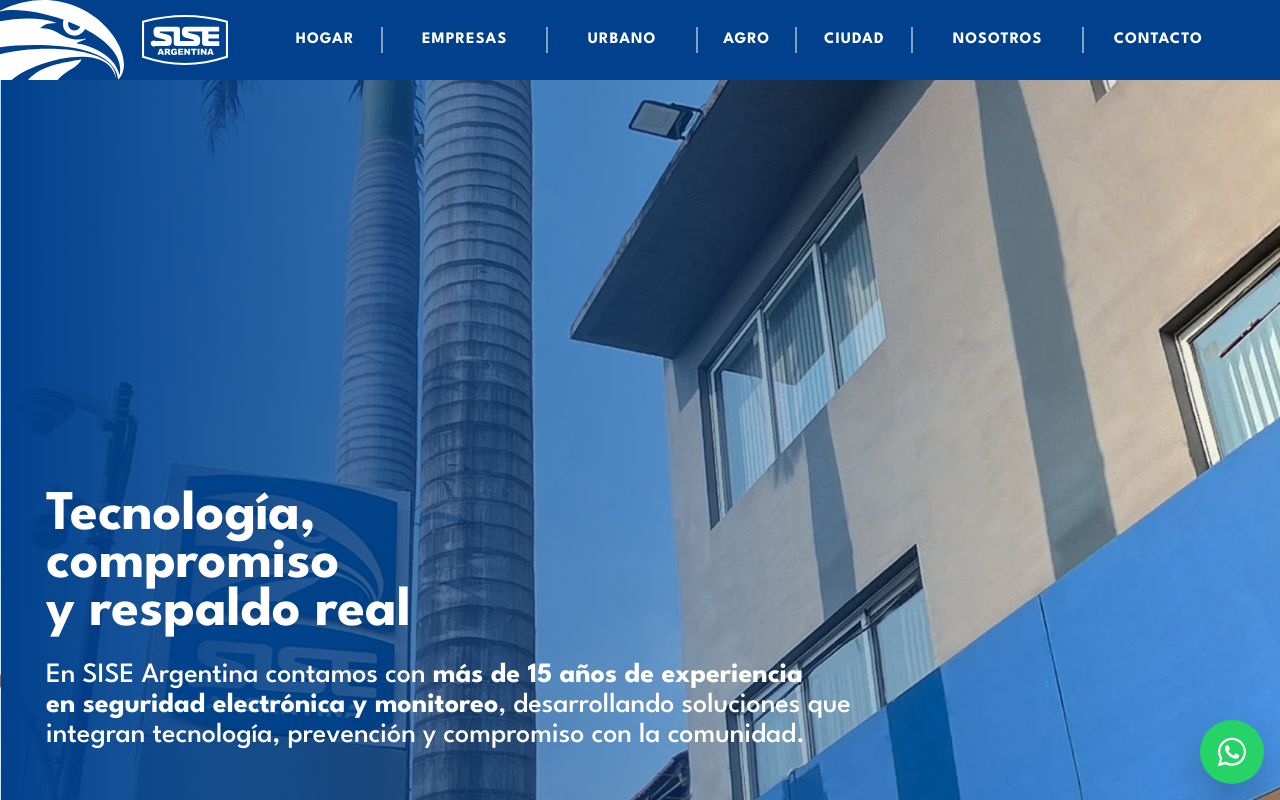
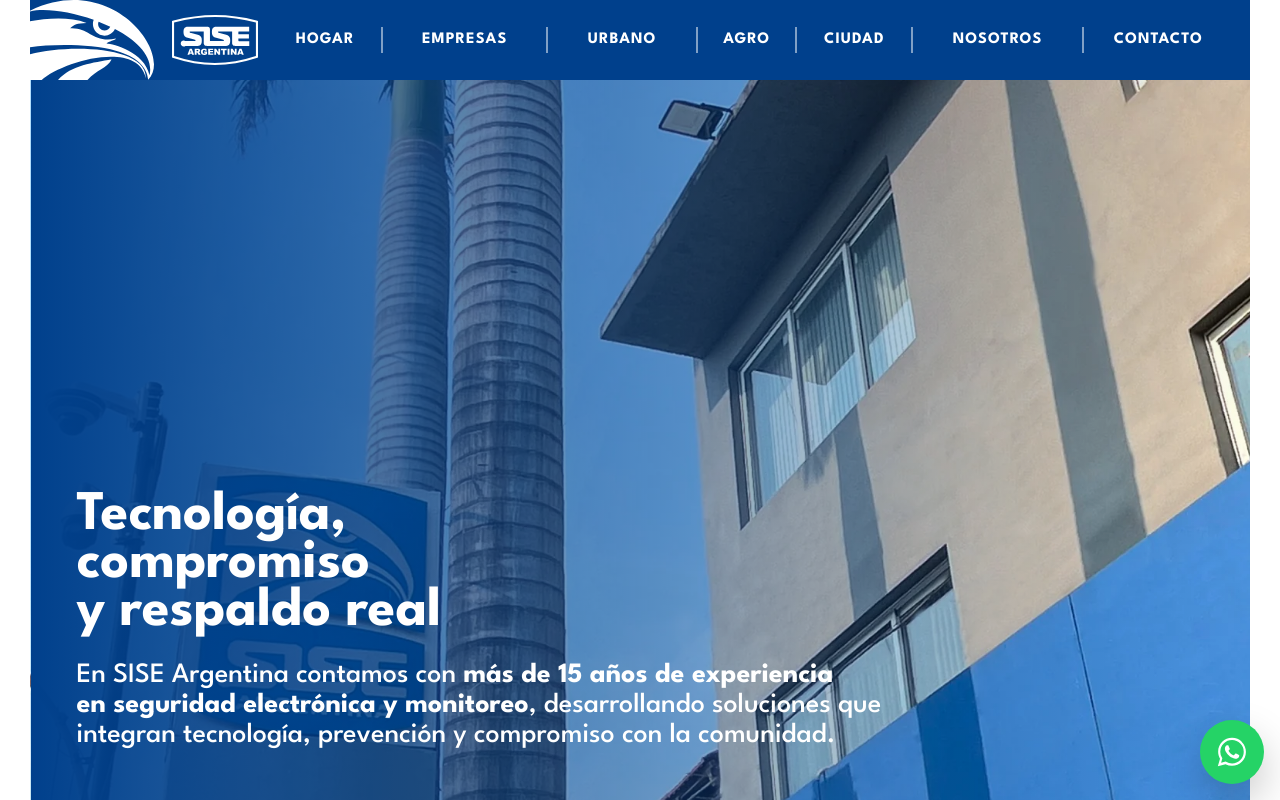
Before and after one commit to beercard/sise-web, a Next.js app: page /historia in a window 1280 px wide. Shown: the top 800 px of the page. Built offline with nearby package versions, Linux system fonts and the light colour scheme.

Commit message:
fix: escalar el layout completo en laptops
Envuelve toda la página en un contenedor escalable con soporte para zoom y fallback con transform para que la vista en laptops conserve la apariencia de desktop sin depender del zoom manual del navegador.

```diff
--- a/app/layout.jsx
+++ b/app/layout.jsx
@@ -190,10 +190,12 @@
           dangerouslySetInnerHTML={{ __html: JSON.stringify(structuredData) }}
         />
         <div className={styles.page}>
-          <SiteHeader />
-          <main className={styles.main}>{children}</main>
-          <SiteFooter />
-          <WhatsAppFloatingButton />
+          <div className={styles.scaleShell}>
+            <SiteHeader />
+            <main className={styles.main}>{children}</main>
+            <SiteFooter />
+            <WhatsAppFloatingButton />
+          </div>
         </div>
       </body>
     </html>
--- a/app/layout.module.scss
+++ b/app/layout.module.scss
@@ -1,20 +1,45 @@
 .page {
   display: flex;
   flex-direction: column;
-  align-items: stretch;
+  align-items: center;
   background: var(--sise-white);
   width: 100%;
   min-height: 100vh;
+  overflow-x: clip;
+}
+
+.scaleShell {
+  width: 100%;
 }
 
 .main {
   width: 100%;
 }
 
-@media (max-width: 1680px) and (min-width: 961px) {
+@media (max-width: 1920px) and (min-width: 961px) {
   .page {
-    --site-laptop-zoom: clamp(0.8, calc(0.8 + ((100vw - 960px) / 3600)), 1);
-    width: calc(100% / var(--site-laptop-zoom));
-    zoom: var(--site-laptop-zoom);
+    --site-laptop-scale: clamp(0.8, calc(0.5 + (100vw / 3840)), 1);
+  }
+
+  .scaleShell {
+    width: calc(100% / var(--site-laptop-scale));
+    margin: 0 auto;
   }
 }
+
+@supports (zoom: 1) {
+  @media (max-width: 1920px) and (min-width: 961px) {
+    .scaleShell {
+      zoom: var(--site-laptop-scale);
+    }
+  }
+}
+
+@supports not (zoom: 1) {
+  @media (max-width: 1920px) and (min-width: 961px) {
+    .scaleShell {
+      transform: scale(var(--site-laptop-scale));
+      transform-origin: top center;
+    }
+  }
+}
```
